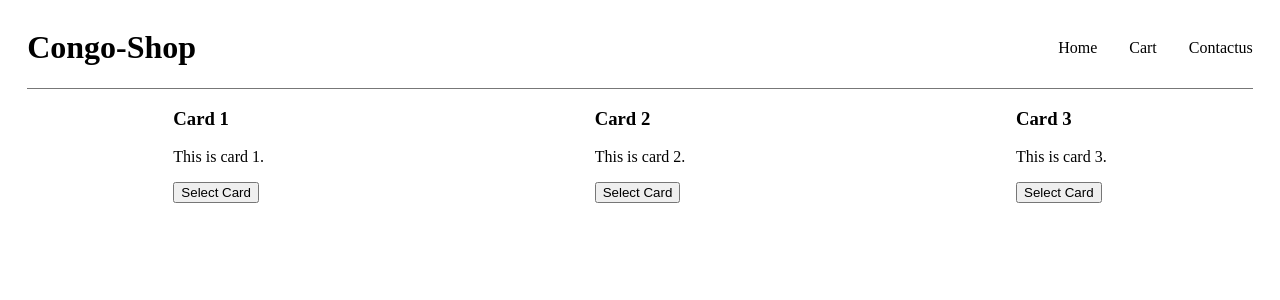
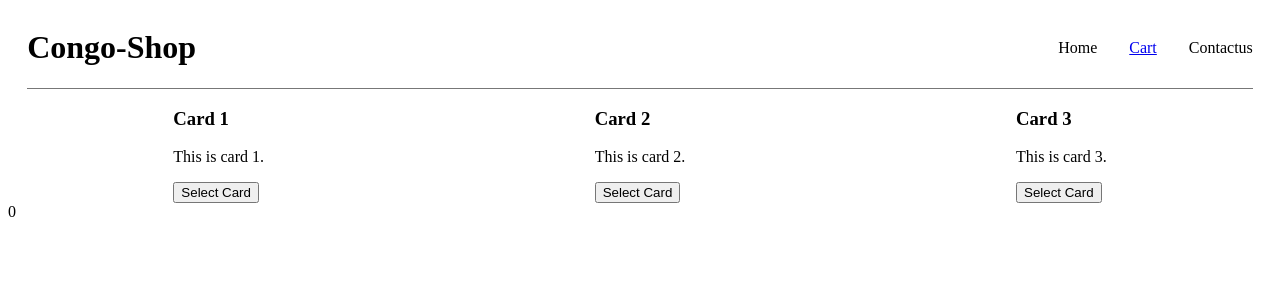
Before and after one commit to kaleabd/dynamic-cart, a React (Vite) app: page / in a window 1280 px wide. Shown: the top 300 px of the page. Built offline with nearby package versions, Linux system fonts and the light colour scheme.

Commit message:
added the functionalities cart with zustand state management

```diff
--- a/package.json
+++ b/package.json
@@ -10,8 +10,11 @@
     "preview": "vite preview"
   },
   "dependencies": {
+    "@types/react-router-dom": "^5.3.3",
     "react": "^18.2.0",
-    "react-dom": "^18.2.0"
+    "react-dom": "^18.2.0",
+    "react-router-dom": "^6.10.0",
+    "zustand": "^4.3.7"
   },
   "devDependencies": {
     "@types/react": "^18.0.28",
--- a/src/App.tsx
+++ b/src/App.tsx
@@ -1,6 +1,7 @@
 import './App.css'
 import CardList from './components/CardList';
 import { Navbar } from './components/Navbar';
+import { useCardStore } from './store/UseCardStore';
 
 function App() {
   const cards = [
@@ -21,10 +22,21 @@ function App() {
     },
   ];
 
+  const {bears} = useCardStore()
+  console.log("bears count:", bears)
+
   return (
     <div >
      <Navbar />
      <CardList cards={cards} />
+
+     {bears}
+     {/* <button onClick={() => addCarts({
+            id: 3,
+            title: 'Card 3',
+            description: 'This is card 3.',
+     })}>increase</button> */}
+
     </div>
   )
 }
--- a/src/components/CardList.tsx
+++ b/src/components/CardList.tsx
@@ -14,7 +14,7 @@ type Props = {
 
 const CardList = ({ cards }: Props) => {
     const [showModule, setShowModule] = useState<boolean>(false)
-    const [selectedCard, setSelectedCard] = useState<CardProps | null>(null)
+    const [selectedCard, setSelectedCard] = useState<CardProps>({} as CardProps)
 
 
   const handleCardClick = (card: CardProps) => {
@@ -25,6 +25,10 @@ const CardList = ({ cards }: Props) => {
     })
     setShowModule(true);
   };
+
+  const passToCart = () => {
+    setShowModule(false)
+  }
 
   return (
     <>
@@ -39,10 +43,9 @@ const CardList = ({ cards }: Props) => {
         </div>
         {showModule && (
             <>
-                <PopWindow cardProps={selectedCard}/>
+                <PopWindow cardProps={selectedCard} data={passToCart}/>
                 <div className="overlay"></div>
-                <button onClick={() => setShowModule(false)} className="close-btn">X</button>
-
+                <button onClick={passToCart} className="close-btn">X</button>
             </>
 
         )}
--- a/src/components/Navbar.tsx
+++ b/src/components/Navbar.tsx
@@ -1,4 +1,5 @@
 import './Navbar.css'
+import {Link} from 'react-router-dom';
 
 export const Navbar = () => {
     return(
@@ -6,7 +7,7 @@ export const Navbar = () => {
             <h1>Congo-Shop</h1>
             <ul>
                 <li>Home</li>
-                <li>Cart</li>
+                <Link to="/cart">Cart</Link>
                 <li>Contactus</li>
             </ul>
         </div>
--- a/src/components/PopWindow.tsx
+++ b/src/components/PopWindow.tsx
@@ -1,19 +1,32 @@
 import { useState } from "react";
 import { CardProps } from "./CardList";
 import './PopWindow.css'
+import { useCardStore } from "../store/UseCardStore";
 
 type Props = {
-  cardProps: CardProps | null;
-};
+    cardProps: CardProps;
+    data: () => void;
+  };
 
-export const PopWindow = ({cardProps}: Props) => {
-    const [selectedColor, setSelectedColor] = useState<string>('black')
-    const [selectedBtn, setSelectedBtn] = useState(false)
+  export const PopWindow = ({cardProps, data}: Props) => {
+      const [selectedColor, setSelectedColor] = useState<string>('black')
+      const [selectedBtn, setSelectedBtn] = useState(false)
+      const {addCarts} =useCardStore()
 
-    const handleColor = (color: string) => {
-        setSelectedColor(color)
+
+      const handleColor = (color: string) => {
+          setSelectedColor(color)
         setSelectedBtn(true)
     }
+    const handleCart = () => {
+        addCarts({
+          id: cardProps.id,
+          title: cardProps.title,
+          description: cardProps.description
+        });
+        data();
+      };
+
     return(
         <div className="module">
             <div className="module-container">
@@ -27,7 +40,9 @@ export const PopWindow = ({cardProps}: Props) => {
                     <h2 style={{color: `${selectedColor}`}}>
                         desc: {cardProps?.description}
                     </h2>
-                    <button>Add to cart</button>
+                    <button onClick={handleCart}>
+                        Add to cart
+                    </button>
                 </div>
             </div>
         </div>
--- a/src/main.tsx
+++ b/src/main.tsx
@@ -1,10 +1,20 @@
 import React from 'react'
+import { BrowserRouter, Route, Routes } from 'react-router-dom';
 import ReactDOM from 'react-dom/client'
 import App from './App.tsx'
 import './index.css'
+import Cart from './pages/Cart.tsx';
+
 
 ReactDOM.createRoot(document.getElementById('root') as HTMLElement).render(
   <React.StrictMode>
-    <App />
+
+    <BrowserRouter>
+      <Routes>
+        <Route path='/' element={<App />} />
+        <Route path="/cart" element={<Cart />} />
+      </Routes>
+    </BrowserRouter>
+
   </React.StrictMode>,
 )
--- /dev/null
+++ b/src/pages/Cart.tsx
@@ -0,0 +1,18 @@
+import { useCardStore } from "../store/UseCardStore"
+
+useCardStore
+function Cart() {
+const {carts} = useCardStore()
+  return (
+    <div>
+     {carts.map((data, i) => (
+        <div key={i}>
+          {data.description} - {data.id} - {data.title}
+        </div>
+      ))
+     }
+    </div>
+  )
+}
+
+export default Cart
--- /dev/null
+++ b/src/store/UseCardStore.ts
@@ -0,0 +1,21 @@
+import {create} from 'zustand'
+import { CardProps } from '../components/CardList'
+
+interface CardState {
+  bears: number
+  increase: (by: number) => void
+  carts: CardProps[]
+  addCarts: (cart: CardProps) => void
+}
+
+export const useCardStore = create<CardState>((set) => ({
+    bears: 0,
+    increase: (by) => set((state) => ({ bears: state.bears + by })),
+    carts: [],
+    addCarts: (cart) => set((state) => ({
+      carts: [
+        ...state.carts,
+         cart
+      ]
+    }))
+  }))
```
Also changed, not shown: 1 other file (tests, documents, lock files or other folders).
